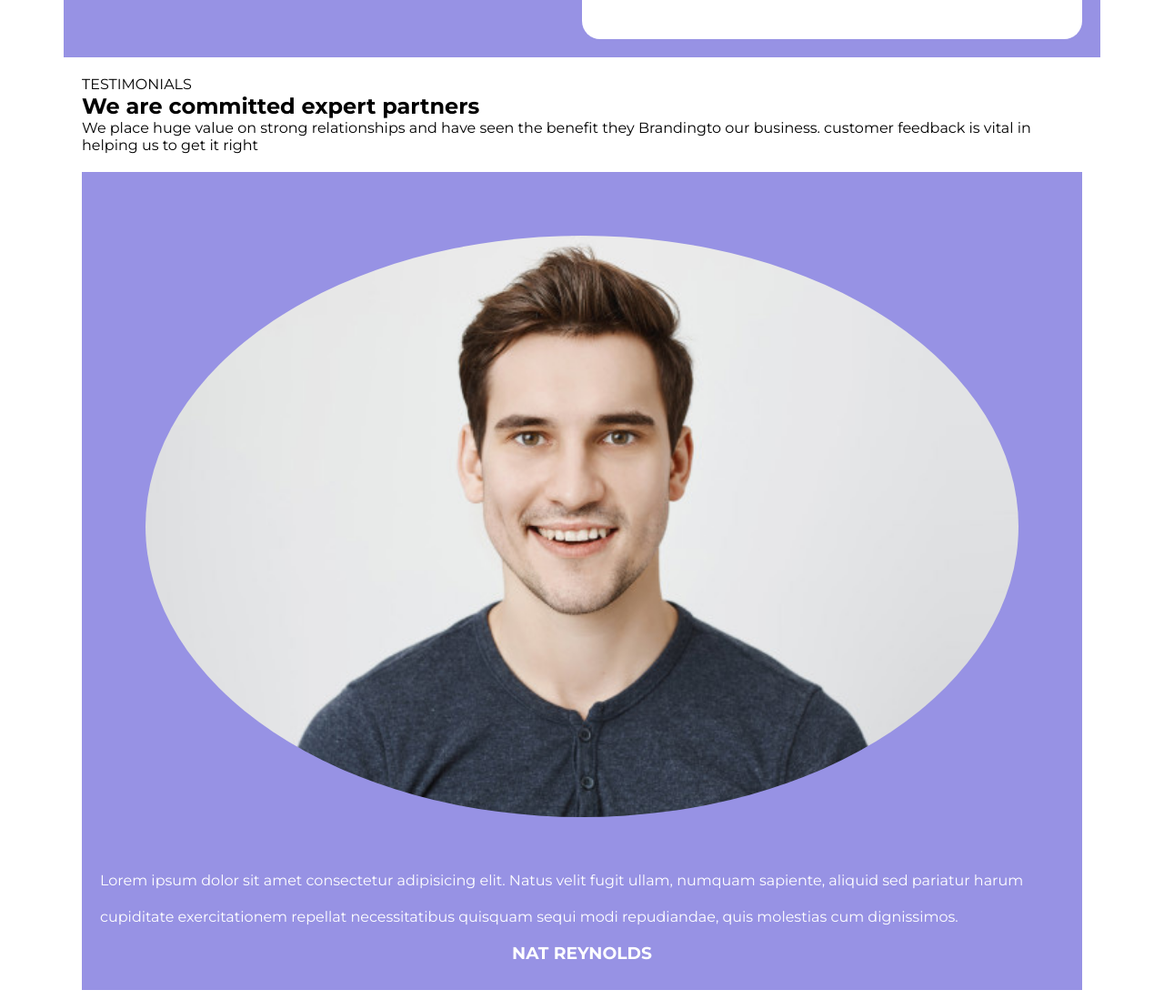
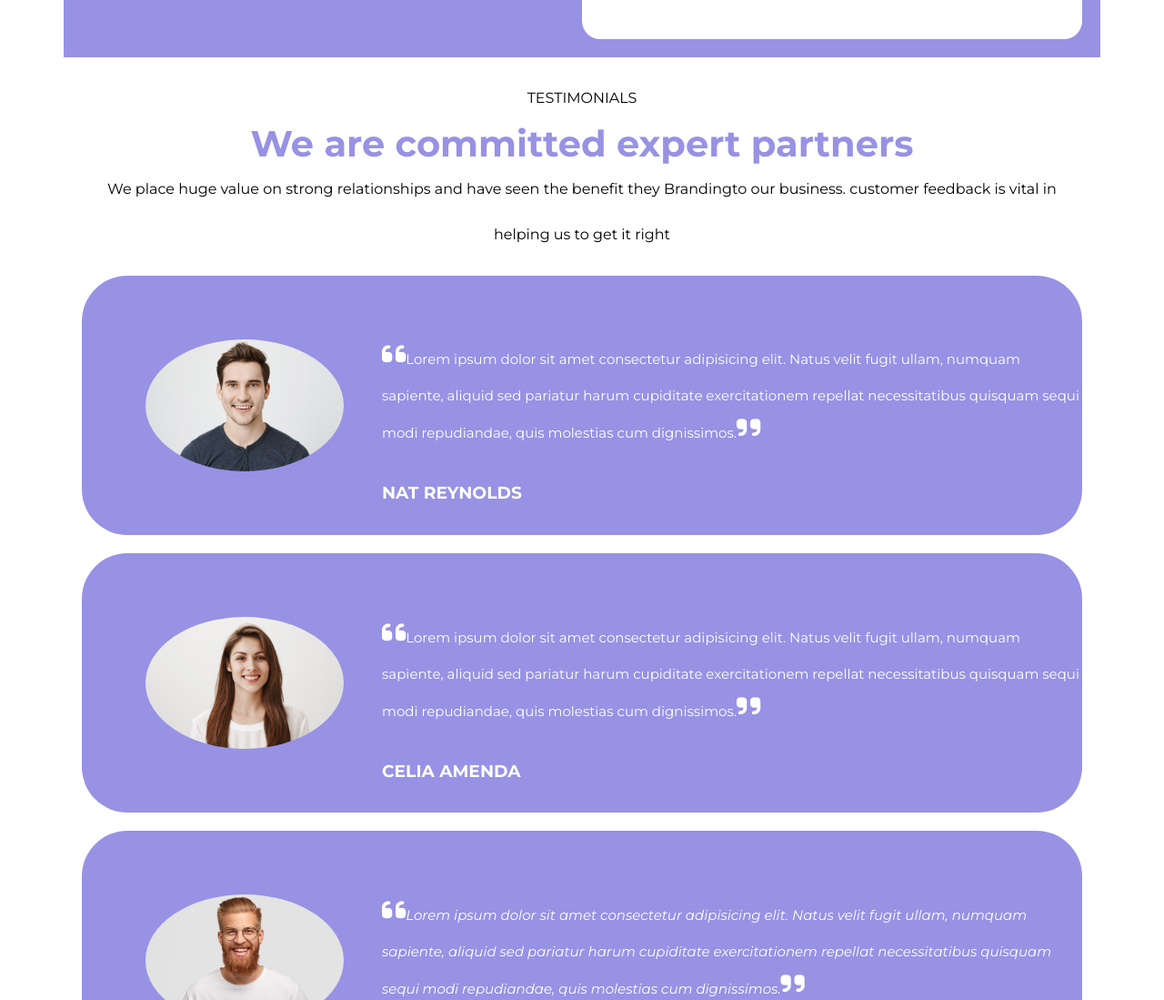
Before and after one commit to AntonioFilippa/htmlcss-responsive-layout, a plain HTML site: page index.html in a window 1280 px wide. Shown: the part 2200-3299 px from the top of the page at 91% size. Drawn offline with Linux system fonts and the light colour scheme.

Commit message:
[Fine Partners]

```diff
--- a/css/media.css
+++ b/css/media.css
@@ -87,12 +87,38 @@
         /* PARTNER */
 
 
-        #partner .container .row {
-        display: flex;
-        justify-content: center;
-        align-self: center;
-        flex-direction: column;
+        #partner .container .row .col.bg-pink{
+            position: relative;
+            padding: 20px;
+        }
+        #partner .container .row .col.bg-pink span {
+           position: absolute;
+           left: 30%;
+           font-size: 15px;
+           margin-bottom: 20px;
 
+            }
+
+            #partner .container .row .col.bg-pink h3{
+                position: absolute;
+                top: 70%;
+                left: 30%;
+                margin-top: 20px;
+
+            }
+
+
+        #partner img{
+            text-align: left;
+            border-radius: 50%;
+            display: inline;
+            width: 30%;
+
+
+
+
+
+        }
 
 
 
@@ -142,15 +168,16 @@
 
 }
 
-}
+
 
 @media screen and (min-width :992px)
 {
-    #demo-app .container .row :first-child {
+#demo-app .container .row :first-child {
     display: flex;
     flex-direction: row;
     position: relative;
 }
+
 #demo-app .container .row img {
 
    height:100%;
@@ -171,7 +198,7 @@
     margin-bottom: 50px;
 
 }
-
+}
 /* PLANNING */
 #planning .container .row .col.bg-white{
 
@@ -189,7 +216,7 @@
 
 
 
-    #planning .container .row {
+#planning .container .row {
         display: flex;
         flex-direction: row;
         justify-content: center;
@@ -198,11 +225,11 @@
 
 
 
-    #planning .container .row .col{
+ #planning .container .row .col{
         width: calc(100% - 20px);
     }
 
-    .menu-mobile{
+.menu-mobile{
         display: none;
     }
     .menu-desktop ul {
@@ -212,7 +239,7 @@
     #benefits .container .row .col {
         width: calc(100% / 3 - 20px);
     }
-}
+
 @media screen and (min-width :1140px)
 {
    .container{
--- a/css/style.css
+++ b/css/style.css
@@ -176,10 +176,16 @@ header{
 
 
 }
+#partner .container .row .col{
+    border-radius: 50px;
+}
+
 
 #partner img{
-    width: 100%;
-    height:auto;
+
+    max-height: min-content;
+    max-width: min-content;
+
     border-radius: 50%;
     padding: 50px;
 }
@@ -192,6 +198,29 @@ header{
 {
     text-align: center;
 }
+.fa-quote-left-alt::before, .fa-quote-left::before {
+    content: "\f10d";
+    font-size: 30px;
+
+  }
+  .fa-quote-right-alt::before, .fa-quote-right::before {
+    content: "\f10e";
+    font-size: 30px;
+  }
+
+  #partner .container .row .col.titolo h1{
+
+    color: rgba(151,146,228,255);
+    font-size: 40px;
+
+  }
+
+  #partner .container .row .col.titolo{
+    line-height: 50px;
+    justify-content: center;
+    text-align: center;
+  }
+
 /* PARTNER */
 
 
--- a/index.html
+++ b/index.html
@@ -205,12 +205,12 @@ HEADER NAVBAR -->
     <section id="partner">
 
         <div class="container">
-
+        <!-- TITOLO TESTIMONIALS -->
 
             <div class="row">
 
 
-                <div class="col">
+                <div class="col titolo">
 
                     <span>TESTIMONIALS</span>
 
@@ -223,32 +223,33 @@ HEADER NAVBAR -->
                     </p>
 
                 </div>
-
+                <!-- TESTIMONIAL 1 -->
                 <div class="col bg-pink">
 
 
 
                         <img src="./img/testimonial1.jpg" alt="">
 
-                        <span>Lorem ipsum dolor sit amet consectetur adipisicing elit. Natus velit fugit ullam, numquam sapiente, aliquid sed pariatur harum cupiditate exercitationem repellat necessitatibus quisquam sequi modi repudiandae, quis molestias cum dignissimos.</span>
+                        <span><i class="fa-solid fa-quote-left"></i>Lorem ipsum dolor sit amet consectetur adipisicing elit. Natus velit fugit ullam, numquam sapiente, aliquid sed pariatur harum cupiditate exercitationem repellat necessitatibus quisquam sequi modi repudiandae, quis molestias cum dignissimos.<i class="fa-solid fa-quote-right"></i></span>
 
                         <h3>NAT REYNOLDS</h3>
 
                 </div>
-
+                <!-- TESTIMONIAL 2 -->
                 <div class="col bg-pink">
 
                     <img src="./img/testimonial2.jpg" alt="">
 
 
-                    <span>Lorem ipsum dolor sit amet consectetur adipisicing elit. Natus velit fugit ullam, numquam sapiente, aliquid sed pariatur harum cupiditate exercitationem repellat necessitatibus quisquam sequi modi repudiandae, quis molestias cum dignissimos.</span>
+                    <span><i class="fa-solid fa-quote-left"></i>Lorem ipsum dolor sit amet consectetur adipisicing elit. Natus velit fugit ullam, numquam sapiente, aliquid sed pariatur harum cupiditate exercitationem repellat necessitatibus quisquam sequi modi repudiandae, quis molestias cum dignissimos.<i class="fa-solid fa-quote-right"></i></span>
+
                     <h3>CELIA AMENDA</h3>
                 </div>
-
+                <!-- TESTIMONIAL 3 -->
                 <div class="col bg-pink">
 
                     <img src="./img/testimonial3.jpg" alt="">
-                    <span> <i>Lorem ipsum dolor sit amet consectetur adipisicing elit. Natus velit fugit ullam, numquam sapiente, aliquid sed pariatur harum cupiditate exercitationem repellat necessitatibus quisquam sequi modi repudiandae, quis molestias cum dignissimos.</span>
+                    <span> <i class="fa-solid fa-quote-left"></i><i>Lorem ipsum dolor sit amet consectetur adipisicing elit. Natus velit fugit ullam, numquam sapiente, aliquid sed pariatur harum cupiditate exercitationem repellat necessitatibus quisquam sequi modi repudiandae, quis molestias cum dignissimos.<i class="fa-solid fa-quote-right"></i></span>
                    </i>
                    <h3>BOB ROBERTS</h3>
                 </div>
```
